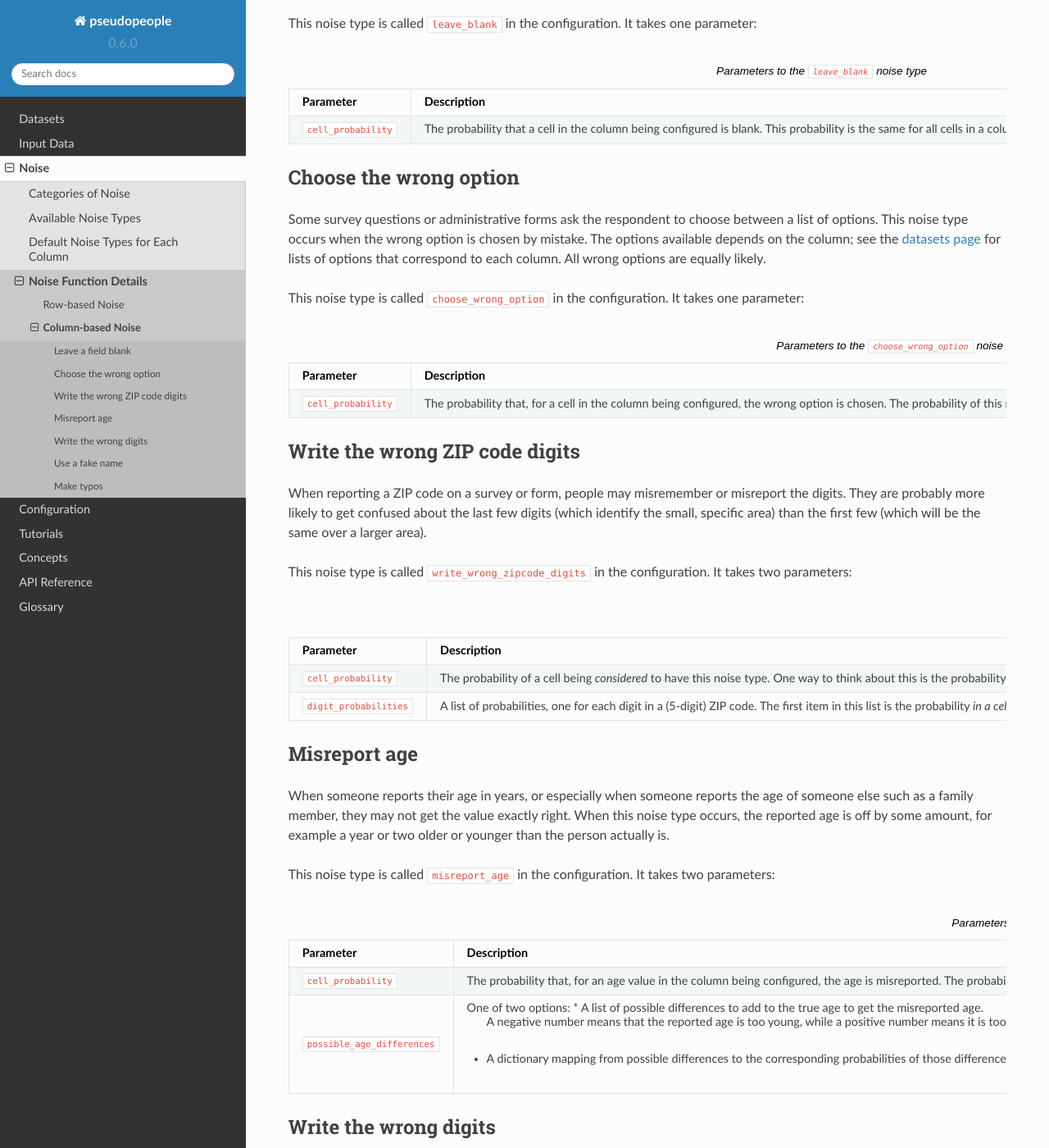
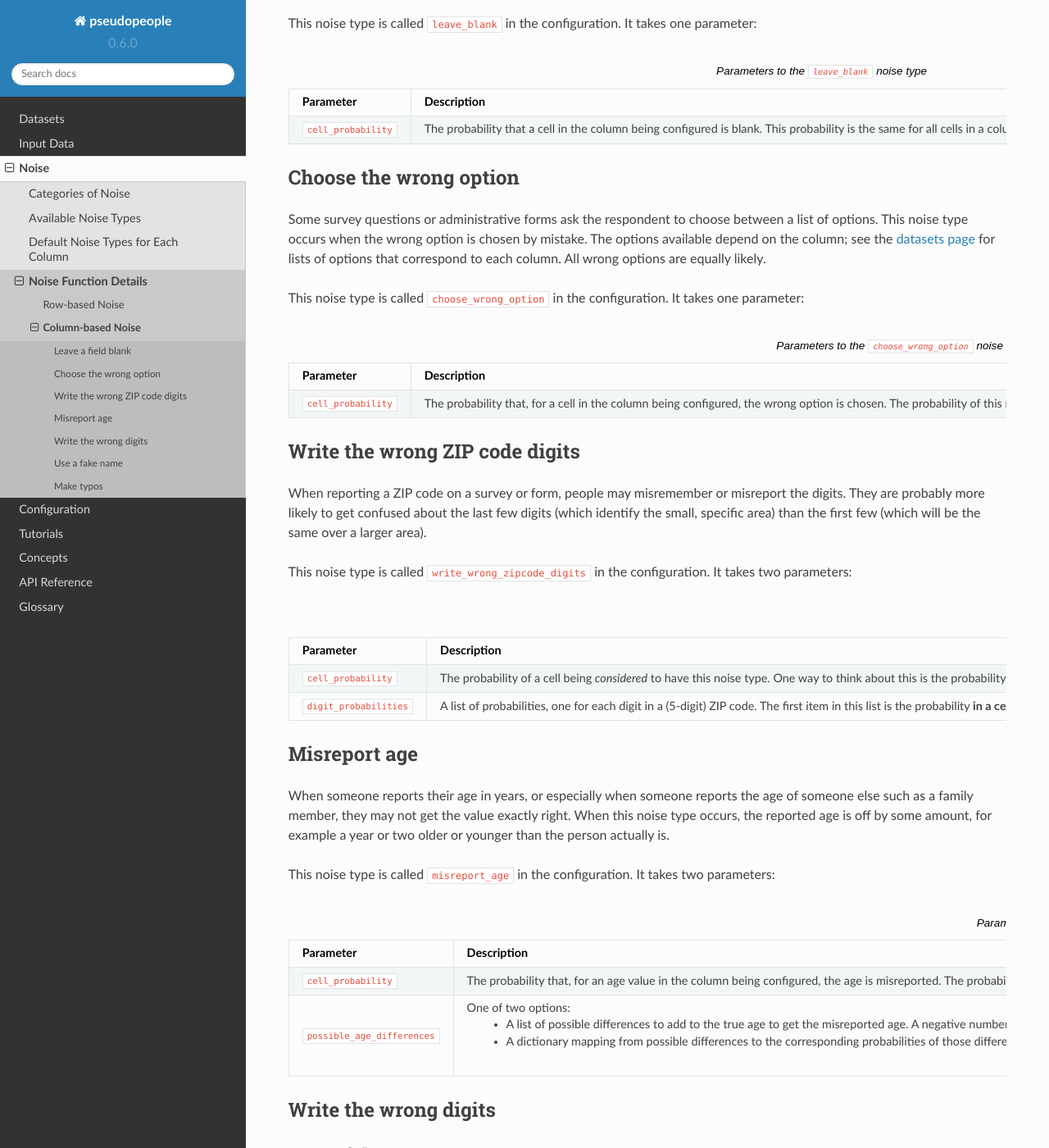
Before and after one commit to ihmeuw/pseudopeople, a Sphinx documentation site: the page built from docs/source/noise/column_noise.rst, in a window 1280 px wide and 1400 px high, scrolled down 560 px. Shown: the whole window at 82% size. Built offline with Sphinx 7.4.7 and the Read the Docs theme 2.0.0, drawn with Linux system fonts in a browser that asks for light colours.

Commit message:
Fix typos and formatting

```diff
--- a/docs/source/noise/column_noise.rst
+++ b/docs/source/noise/column_noise.rst
@@ -42,7 +42,7 @@
 Some survey questions or administrative forms ask the respondent to choose
 between a list of options.
 This noise type occurs when the wrong option is chosen by mistake.
-The options available depends on the column; see the :ref:`datasets page <datasets_main>` for
+The options available depend on the column; see the :ref:`datasets page <datasets_main>` for
 lists of options that correspond to each column.
 All wrong options are equally likely.
 
@@ -73,7 +73,7 @@
 This noise type is called :code:`write_wrong_zipcode_digits` in the configuration.
 It takes two parameters:
 
-.. list-table:: Parameters to the :code:`choose_wrong_option` noise type
+.. list-table:: Parameters to the :code:`write_wrong_zipcode_digits` noise type
   :widths: 1 5 1
   :header-rows: 1
 
@@ -88,7 +88,7 @@
     - 0.01 (1%)
   * - :code:`digit_probabilities`
     - A list of probabilities, one for each digit in a (5-digit) ZIP code.
-      The first item in this list is the probability *in a cell considered for this noise type* that the first digit of the ZIP
+      The first item in this list is the probability **in a cell considered for this noise type** that the first digit of the ZIP
       code will be wrong, the second item is the same probability for the second digit, and so on.
     - [0.2, 0.2, 0.2, 0.36, 0.36]
 
@@ -103,7 +103,7 @@
 This noise type is called :code:`misreport_age` in the configuration.
 It takes two parameters:
 
-.. list-table:: Parameters to the :code:`choose_wrong_option` noise type
+.. list-table:: Parameters to the :code:`misreport_age` noise type
   :widths: 1 5 1
   :header-rows: 1
 
@@ -117,12 +117,13 @@
     - 0.01 (1%)
   * - :code:`possible_age_differences`
     - One of two options:
-      * A list of possible differences to add to the true age to get the misreported age.
-        A negative number means that the reported age is too young, while a positive number means it is too old.
-        Each difference is equally likely.
-      * A dictionary mapping from possible differences to the corresponding probabilities of those differences.
-        This is like the list option except that it allows some differences to be more likely than others.
-        The probabilities must add up to 1.
+
+        * A list of possible differences to add to the true age to get the misreported age.
+          A negative number means that the reported age is too young, while a positive number means it is too old.
+          Each difference is equally likely.
+        * A dictionary mapping from possible differences to the corresponding probabilities of those differences.
+          This is like the list option except that it allows some differences to be more likely than others.
+          The probabilities must add up to 1.
     - {-2: 0.1, -1: 0.4, +1: 0.4, +2: 0.1}
 
 Write the wrong digits
```
